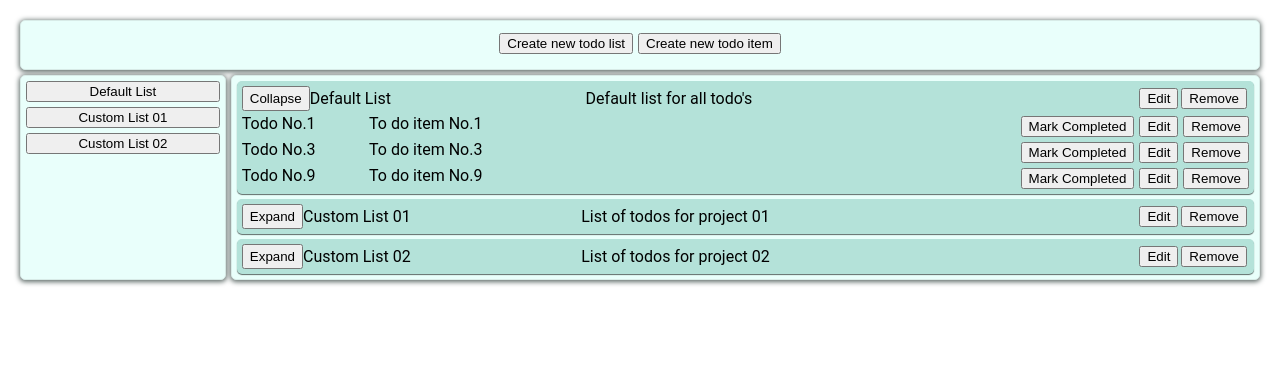
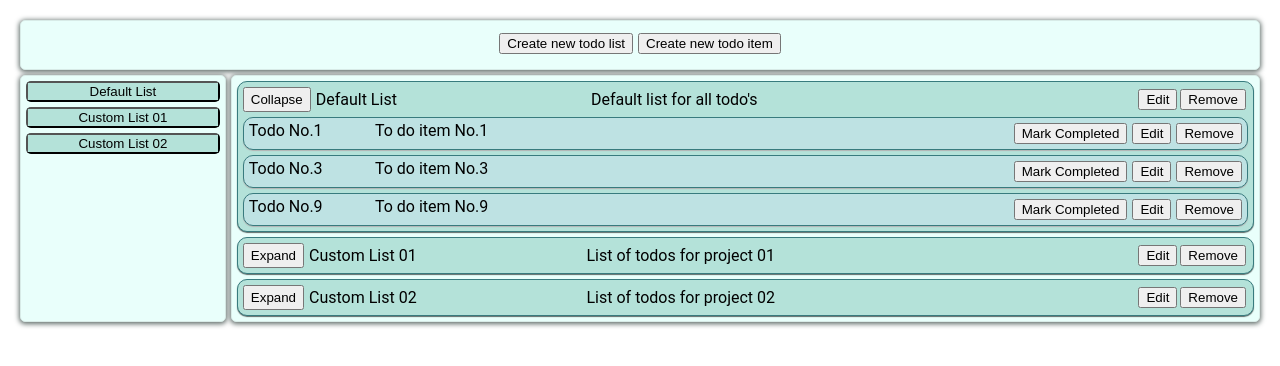
Before and after one commit to ignasc/todo-app, a website built with webpack: page src/template.html in a window 1280 px wide. Built offline with nearby package versions, Linux system fonts and the light colour scheme.

Commit message:
Update layout styling with gaps between elements and colours.

```diff
--- a/src/styles.css
+++ b/src/styles.css
@@ -6,8 +6,8 @@ body > * {
 }*/
 
 :root{
-    --border-radius-small: 2px;
-    --border-radius-big: 5px;
+    --border-radius-small: 5px;
+    --border-radius-big: 10px;
 
     --bg-main-color: rgb(233, 255, 251);
     --bg-main-box-shadow: 0px 1px 5px 1px rgb(96, 109, 106);
@@ -15,6 +15,11 @@ body > * {
 
     --bg-project-item: rgb(180, 226, 217);
     --bg-project-box-shadow: 0px 1px 1px 0px rgb(96, 109, 106);
+    --bg-project-border: 1px solid rgb(56, 123, 126);
+
+    --bg-todo-card: rgb(190, 226, 227);
+    --bg-todo-box-shadow:0px 1px 1px 0px rgb(179, 179, 179);
+    --bg-todo-border: 1px solid rgb(56, 123, 126);
 }
 
 .main-style {
@@ -122,6 +127,11 @@ body{
 
 #content-sidebar > ul > li > button {
     width: 100%;
+    background: var(--bg-project-item);
+}
+
+#content-sidebar > ul > li > button:hover {
+    background-color: var(--bg-main-color);
 }
 
 #content-main {
@@ -140,6 +150,7 @@ body{
 .project-card {
     padding: 5px;
     background: var(--bg-project-item);
+    border: var(--bg-project-border);
     box-shadow: var(--bg-project-box-shadow);
     border-radius: var(--border-radius-big);
 
@@ -150,6 +161,7 @@ body{
 
 .project-card-heading {
     display: flex;
+    gap: 5px;
 }
 
 .project-card-heading > button{
@@ -201,6 +213,12 @@ body{
 }
 
 .todo-card {
+    padding: 5px;
+    border-radius: var(--border-radius-big);
+    background-color: var(--bg-todo-card);
+    border: var(--bg-todo-border);
+    box-shadow: var(--bg-todo-box-shadow);
+
     display: flex;
     flex-direction: row;
     flex-wrap: wrap;
```
